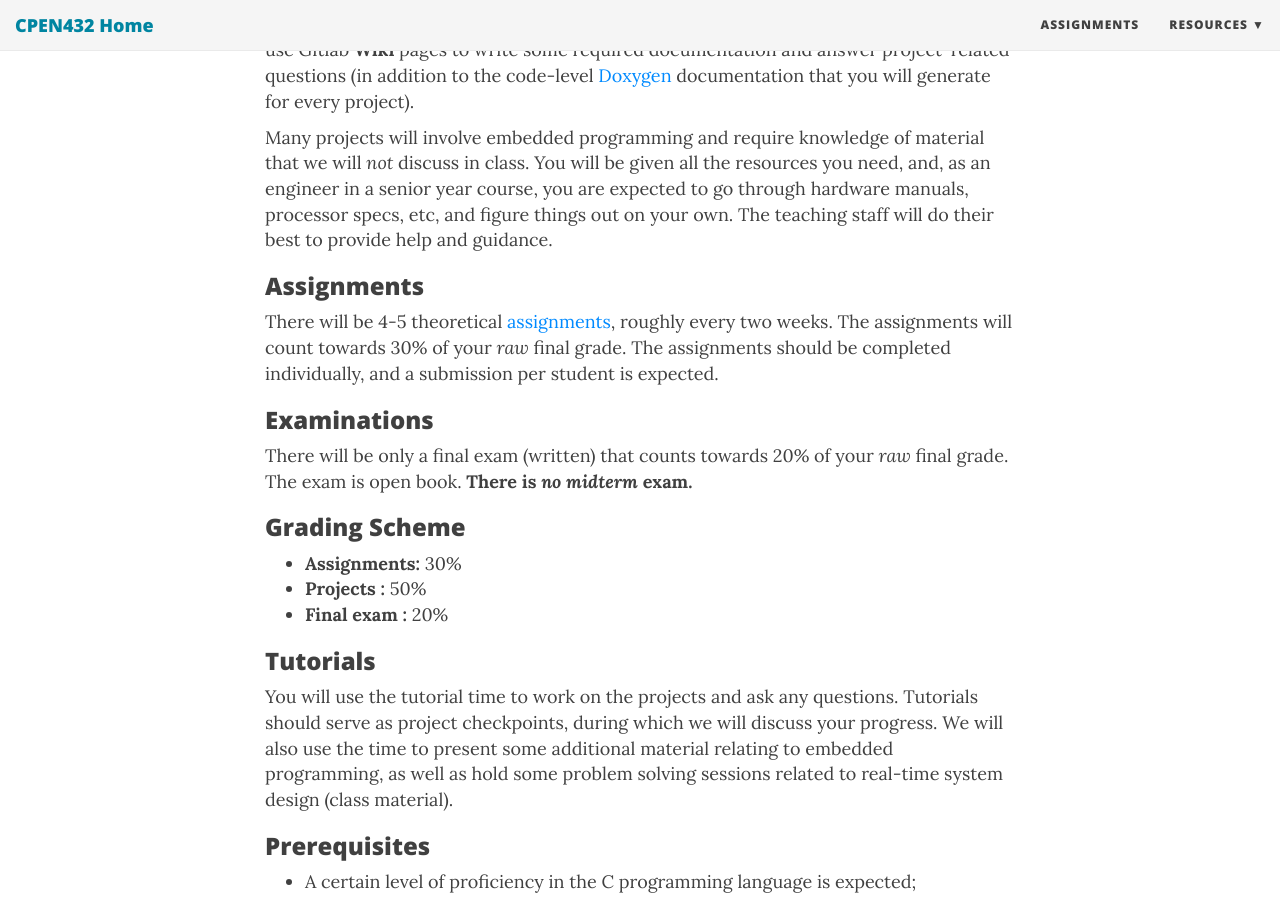
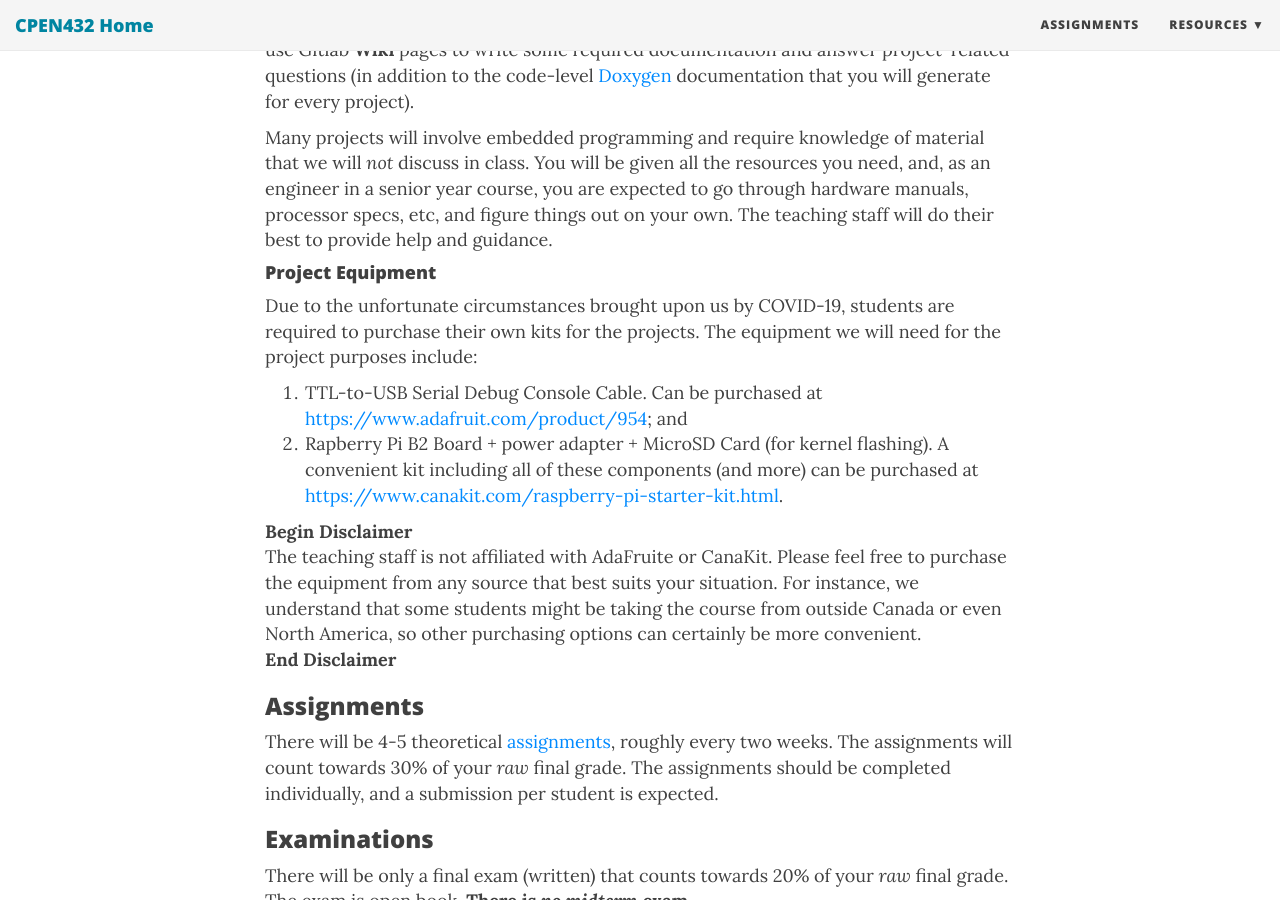
Before and after one commit to CPEN432/cpen432.github.io, a Jekyll site: the page built from index.md, in a window 1280 px wide and 900 px high, scrolled down 1100 px. Built offline with Jekyll 4.4.1, drawn with Linux system fonts in a browser that asks for light colours; nearby versions of some CDN libraries.

Commit message:
equipment purchase

```diff
--- a/index.md
+++ b/index.md
@@ -36,6 +36,17 @@ Additional readings and material not covered in the text will be posted in [read
 There will be 4-5 programming assignments that collectively count towards 50% of your _raw_ final grade. The majority of the projects will involve writing bare-metal and system (kernel) code for the [Raspberry Pi Computing Platform](https://www.raspberrypi.org/products/raspberry-pi-2-model-b/), using the C programming language. _Students should work in groups (3-4 students per group) to complete the projects. Only one submission per group is expected._ We will be using [Gitlab](https://www.gitlab.com "Gitlab") as the source control platform, so make sure you setup a Gitlab account as soon as possible. You will be assigned to a Gitlab group, which will contain your private project repositories. You will use Gitlab **Wiki** pages to write some required documentation and answer project-related questions (in addition to the code-level [Doxygen](http://www.stack.nl/~dimitri/doxygen/ "Doxygen") documentation that you will generate for every project).
 
 Many projects will involve embedded programming and require knowledge of material that we will *not* discuss in class. You will be given all the resources you need, and, as an engineer in a senior year course, you are expected to go through hardware manuals, processor specs, etc, and figure things out on your own. The teaching staff will do their best to provide help and guidance.
+
+#### Project Equipment
+Due to the unfortunate circumstances brought upon us by COVID-19, students are required to purchase their own kits for the projects. The equipment we will need for the project purposes include:
+
+1. TTL-to-USB Serial Debug Console Cable. Can be purchased at <https://www.adafruit.com/product/954>; and
+2. Rapberry Pi B2 Board + power adapter + MicroSD Card (for kernel flashing). A convenient kit including all of these components (and more) can be purchased at <https://www.canakit.com/raspberry-pi-starter-kit.html>.
+
+**Begin Disclaimer**
+The teaching staff is not affiliated with AdaFruite or CanaKit. Please feel free to purchase the equipment from any source that best suits your situation. For instance, we understand that some students might be taking the course from outside Canada or even North America, so other purchasing options can certainly be more convenient.
+**End Disclaimer**
+
 
 ### Assignments
 There will be 4-5 theoretical [assignments](https://cpen432.github.io/assignments/), roughly every two weeks. The assignments will count towards 30% of your _raw_ final grade. The assignments should be completed individually, and a submission per student is expected.
```
